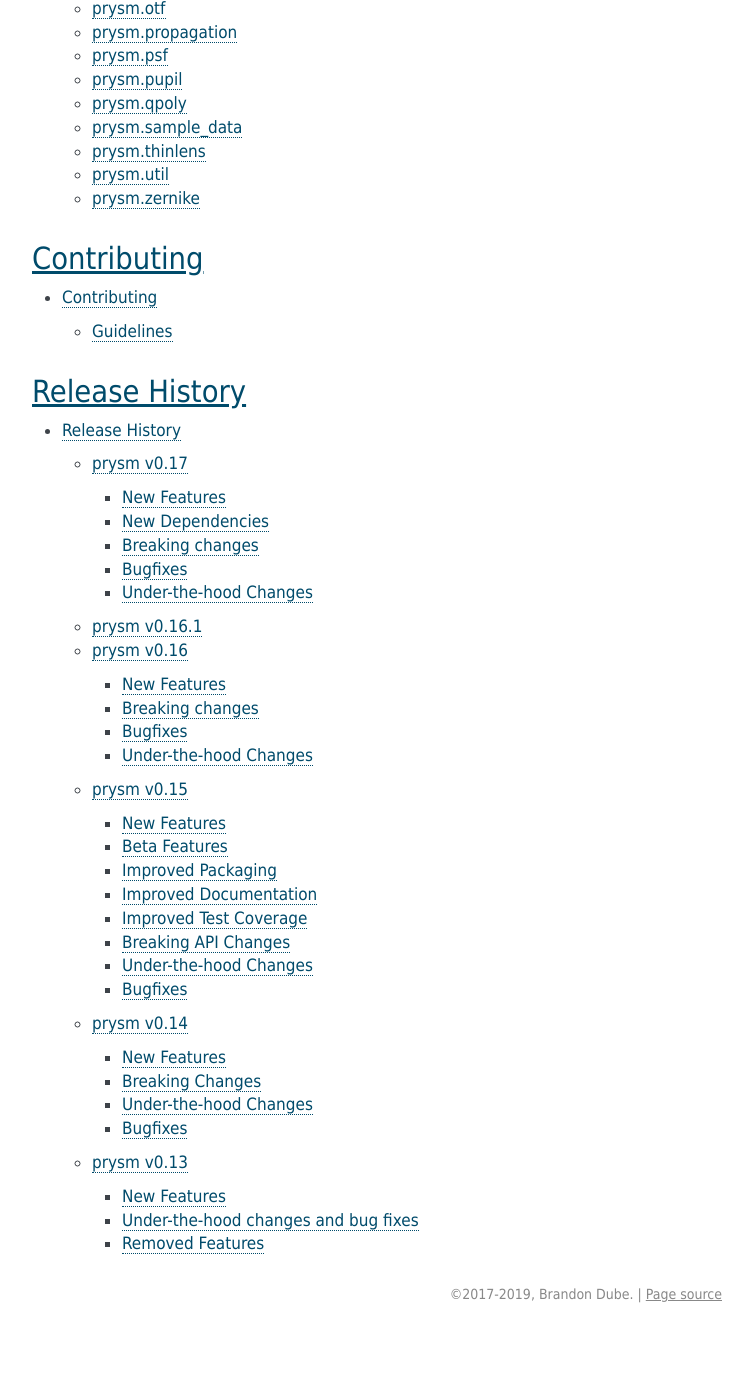
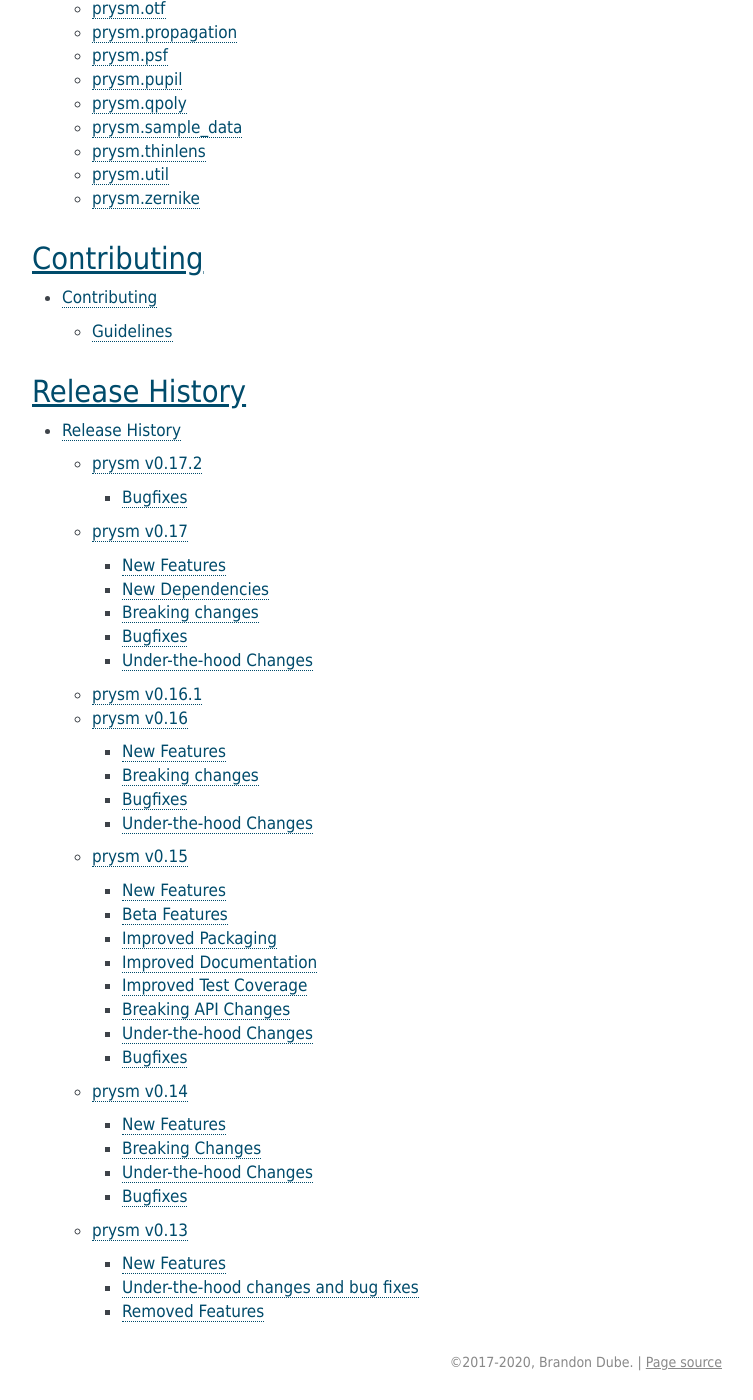
Before and after one commit to brandondube/prysm, a Sphinx documentation site: the page built from docs/source/index.rst, in a window 1280 px wide and 1400 px high, scrolled down 4560 px. Shown: the whole window, without its empty margins (388-1141 px from the left). Built offline with Sphinx 7.4.7, drawn with Linux system fonts in a browser that asks for light colours; pages that are not in the unit, such as notebooks, are missing from menus; before the commit the page ends 5892 px from its top, so only the background shows below that.

Commit message:
update copyrights and incl 0.17.2 in release tree

```diff
--- a/docs/source/conf.py
+++ b/docs/source/conf.py
@@ -31,7 +31,7 @@ master_doc = 'index'
 
 # General information about the project.
 project = 'prysm'
-copyright = '2017-2019, Brandon Dube'
+copyright = '2017-2020, Brandon Dube'
 author = 'Brandon Dube'
 
 # The version info for the project you're documenting, acts as replacement for
--- a/docs/source/releases/index.rst
+++ b/docs/source/releases/index.rst
@@ -3,11 +3,12 @@ Release History
 ***************
 
 .. toctree::
-   :maxdepth: 1
+    :maxdepth: 1
 
-   v0.17
-   v0.16.1
-   v0.16
-   v0.15
-   v0.14
-   v0.13
+    v0.17.2
+    v0.17
+    v0.16.1
+    v0.16
+    v0.15
+    v0.14
+    v0.13
```
Also changed, not shown: LICENSE.md.
